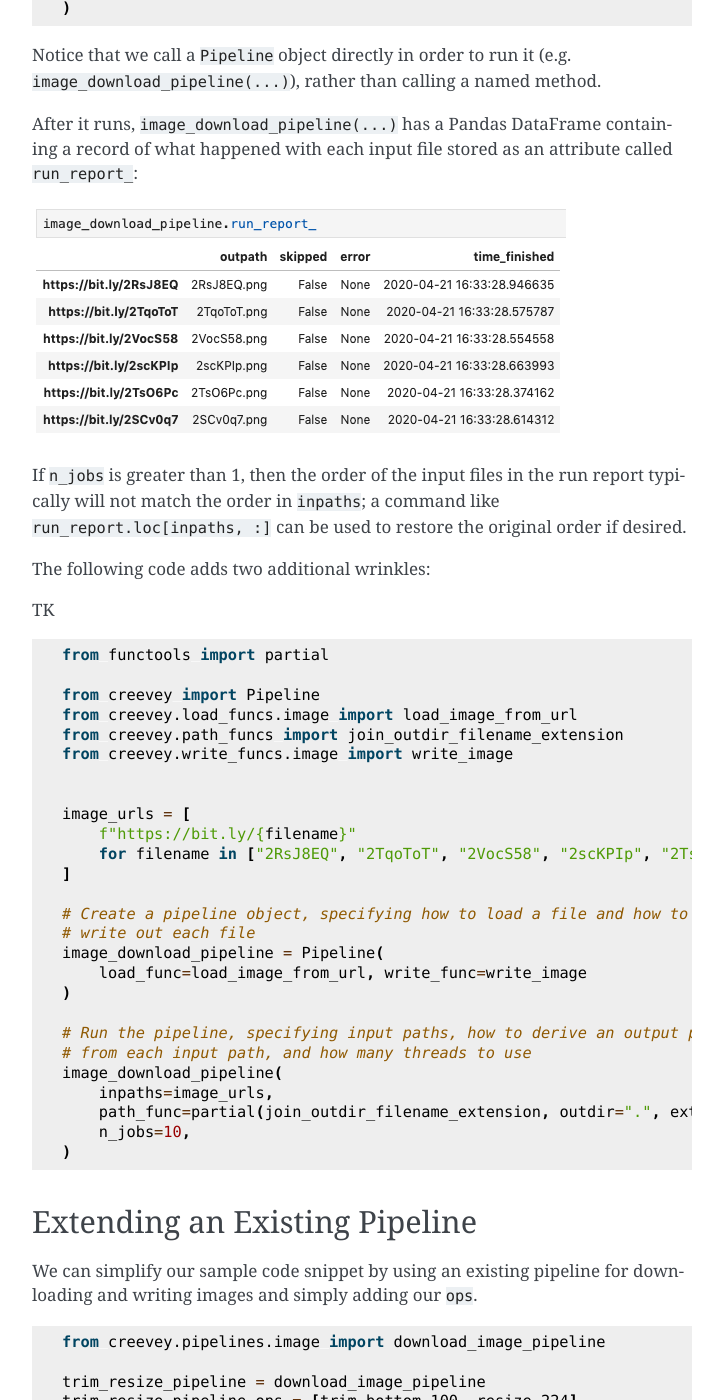
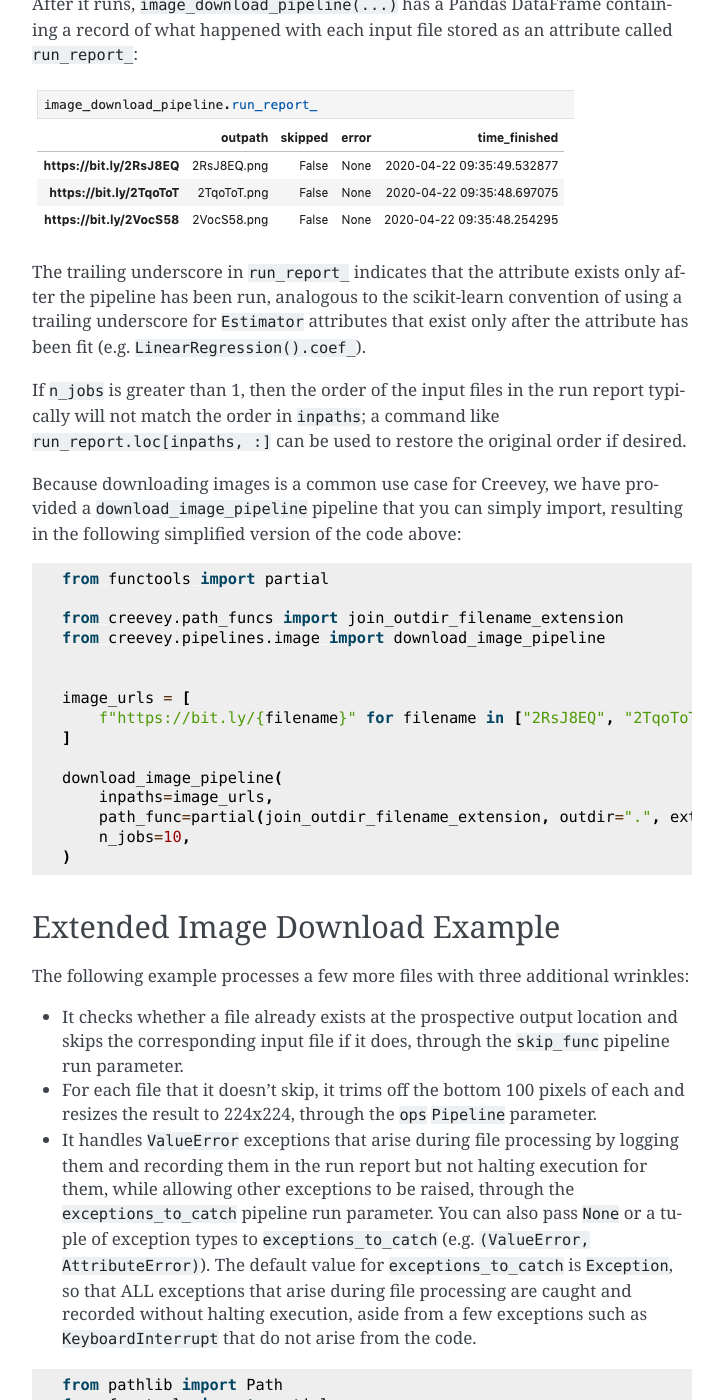
Before and after one commit to ShopRunner/wildebeest, a Sphinx documentation site: the page built from docs/quickstart.rst, in a window 1280 px wide and 1400 px high, scrolled down 868 px. Shown: the whole window, without its empty margins (388-1111 px from the left). Built offline with Sphinx 7.4.7, drawn with Linux system fonts in a browser that asks for light colours; some of the changed text lies outside the part shown.

Commit message:
Improve docs

```diff
--- a/docs/api.rst
+++ b/docs/api.rst
@@ -1,7 +1,7 @@
 API
 ===
 
-Generally, each module has a submodule which shares its name that defines generic components and an `image` submodule that defines components for working with images. Items in the former are imported into the module namespace, so that you can write e.g. from `creevey.path_funcs import combine_outdir_dirname_extension` rather than `from creevey.path_funcs.path_funcs import combine_outdir_dirname_extension`.
+Generally, each module has a submodule which shares its name that defines generic components and an ``image`` submodule that defines components for working with images. Items in the former are imported into the module namespace, so that you can write e.g. from ``creevey.path_funcs import combine_outdir_dirname_extension`` rather than ``from creevey.path_funcs.path_funcs import combine_outdir_dirname_extension``.
 
 pipelines
 ---------
--- a/docs/quickstart.rst
+++ b/docs/quickstart.rst
@@ -2,8 +2,8 @@
 Quickstart
 ==========
 
-Basic Example: Downloading Images
-^^^^^^^^^^^^^^^^^^^^^^^^^^^^^^^^^
+Basic Image Download Example
+----------------------------
 
 The following code uses a fairly minimal Creevey pipeline to download a list of images to the current working directory as PNGs, parallelizing across up to ten threads.
 
@@ -17,57 +17,8 @@
     from creevey.write_funcs.image import write_image
 
 
-    # Create a pipeline object, specifying how to load a file and how to
-    # write out each file
-    image_download_pipeline = Pipeline(
-        load_func=load_image_from_url, write_func=write_image
-    )
-
-    # Run the pipeline, specifying input paths, how to derive an output path
-    # from each input path, and how many threads to use
-    image_download_pipeline(
-        inpaths=[
-            f"https://bit.ly/{filename}"
-            for filename in [
-                "2RsJ8EQ",
-                "2TqoToT",
-                "2VocS58",
-                "2scKPIp",
-                "2TsO6Pc",
-                "2SCv0q7",
-            ]
-        ],
-        path_func=partial(join_outdir_filename_extension, outdir=".", extension=".png"),
-        n_jobs=10,
-    )
-
-Notice that we call a ``Pipeline`` object directly in order to run it (e.g. ``image_download_pipeline(...)``), rather than calling a named method.
-
-After it runs, ``image_download_pipeline(...)`` has a Pandas DataFrame containing a record of what happened with each input file stored as an attribute called ``run_report_``:
-
-.. image:: ./images/image_download_pipeline_run_report.png
-   :target: ./images/image_download_pipeline_run_report.png
-   :alt:
-
-If ``n_jobs`` is greater than 1, then the order of the input files in the run report typically will not match the order in ``inpaths``\ ; a command like ``run_report.loc[inpaths, :]`` can be used to restore the original order if desired.
-
-The following code adds two additional wrinkles:
-
-TK
-
-.. code-block:: python
-
-    from functools import partial
-
-    from creevey import Pipeline
-    from creevey.load_funcs.image import load_image_from_url
-    from creevey.path_funcs import join_outdir_filename_extension
-    from creevey.write_funcs.image import write_image
-
-
     image_urls = [
-        f"https://bit.ly/{filename}"
-        for filename in ["2RsJ8EQ", "2TqoToT", "2VocS58", "2scKPIp", "2TsO6Pc", "2SCv0q7",]
+        f"https://bit.ly/{filename}" for filename in ["2RsJ8EQ", "2TqoToT", "2VocS58"]
     ]
 
     # Create a pipeline object, specifying how to load a file and how to
@@ -84,10 +35,97 @@
         n_jobs=10,
     )
 
-Extending an Existing Pipeline
-^^^^^^^^^^^^^^^^^^^^^^^^^^^^^^
+Notice that we call a ``Pipeline`` object directly in order to run it (e.g. ``image_download_pipeline(...)``), rather than calling a named method.
 
-We can simplify our sample code snippet by using an existing pipeline for downloading and writing images and simply adding our ``ops``.
+After it runs, ``image_download_pipeline(...)`` has a Pandas DataFrame containing a record of what happened with each input file stored as an attribute called ``run_report_``:
+
+.. image:: ./images/image_download_pipeline_run_report.png
+   :target: ./images/image_download_pipeline_run_report.png
+   :alt:
+
+The trailing underscore in ``run_report_`` indicates that the attribute exists only after the pipeline has been run, analogous to the scikit-learn convention of using a trailing underscore for ``Estimator`` attributes that exist only after the attribute has been fit (e.g. ``LinearRegression().coef_``).
+
+If ``n_jobs`` is greater than 1, then the order of the input files in the run report typically will not match the order in ``inpaths``\ ; a command like ``run_report.loc[inpaths, :]`` can be used to restore the original order if desired.
+
+Because downloading images is a common use case for Creevey, we have provided a ``download_image_pipeline`` pipeline that you can simply import, resulting in the following simplified version of the code above:
+
+.. code-block:: python
+
+    from functools import partial
+
+    from creevey.path_funcs import join_outdir_filename_extension
+    from creevey.pipelines.image import download_image_pipeline
+
+
+    image_urls = [
+        f"https://bit.ly/{filename}" for filename in ["2RsJ8EQ", "2TqoToT", "2VocS58"]
+    ]
+
+    download_image_pipeline(
+        inpaths=image_urls,
+        path_func=partial(join_outdir_filename_extension, outdir=".", extension=".png"),
+        n_jobs=10,
+    )
+
+Extended Image Download Example
+-------------------------------
+
+The following example processes a few more files with three additional wrinkles:
+
+- It checks whether a file already exists at the prospective output location and skips the corresponding input file if it does, through the ``skip_func`` pipeline run parameter.
+- For each file that it doesn't skip, it trims off the bottom 100 pixels of each and resizes the result to 224x224, through the ``ops`` ``Pipeline`` parameter.
+- It handles ``ValueError`` exceptions that arise during file processing by logging them and recording them in the run report but not halting execution for them, while allowing other exceptions to be raised, through the ``exceptions_to_catch`` pipeline run parameter. You can also pass ``None`` or a tuple of exception types to ``exceptions_to_catch`` (e.g. ``(ValueError, AttributeError)``). The default value for ``exceptions_to_catch`` is ``Exception``, so that ALL exceptions that arise during file processing are caught and recorded without halting execution, aside from a few exceptions such as ``KeyboardInterrupt`` that do not arise from the code.
+
+.. code-block:: python
+
+    from pathlib import Path
+    from functools import partial
+
+    from creevey import Pipeline
+    from creevey.load_funcs.image import load_image_from_url
+    from creevey.ops.image import resize
+    from creevey.write_funcs.image import write_image
+    from creevey.path_funcs import join_outdir_filename_extension
+
+
+    image_urls += [
+        f"https://bit.ly/{filename}"
+        for filename in ["2scKPIp", "2TsO6Pc", "2SCv0q7", "xyz"]
+    ]
+
+    trim_resize_pipeline = Pipeline(
+        load_func=load_image_from_url,
+        # provide image-processing functions
+        ops=[lambda image: image[:-100, :], partial(resize, shape=(224, 224))],
+        write_func=write_image,
+    )
+
+    trim_resize_pipeline(
+        inpaths=image_urls,
+        path_func=partial(join_outdir_filename_extension, outdir=".", extension=".png"),
+        n_jobs=10,
+        # skip files that have already been downloaded
+        skip_func=lambda inpath, outpath: Path(outpath).is_file(),
+        # log and record ``ValueError``s but do not halt execution for them.
+        # Default behavior is to catch all errors that inherit from ``Exception``!
+        exceptions_to_catch=ValueError,
+    )
+
+Here is the resulting run report:
+
+.. image:: ./images/trim_resize_pipeline_run_report.png
+   :target: ./images/trim_resize_pipeline_run_report.png
+   :alt:
+
+We can see that the first three files were skipped because they had already been downloaded; note that as a result, they have NOT been trimmed and resized. If we had not provided a ``skip_func``, then the existing local copies would have been overwritten with trimmed and resized versions.
+
+In addition, the last file had a bad URL, resulting in a ``ValueError``. The value in the table for the "error" column in that row is the resulting ``ValueError`` exception itself:
+
+.. image:: ./images/trim_resize_error.png
+   :target: ./images/trim_resize_error.png
+   :alt:
+
+We could simplify the code above by using the provided ``download_image_pipeline`` and simply adding our ``ops``.
 
 .. code-block:: python
 
@@ -96,15 +134,12 @@
    trim_resize_pipeline = download_image_pipeline
    trim_resize_pipeline.ops = [trim_bottom_100, resize_224]
 
-More generally, it is easy to modify an existing ``Pipeline`` object simply by modifying the relevant attributes.
+More generally, you can modify attributes of an existing ``Pipeline`` object.
 
-Adding Custom Reporting
------------------------
+Custom Reporting Example
+------------------------
 
-Example: Recording Image Properties
-^^^^^^^^^^^^^^^^^^^^^^^^^^^^^^^^^^^
-
-When a ``Pipeline`` object is called, it returns a "run report" with general information about what happened during the run. The ``CustomReportingPipeline`` allows you to add additional information to these reports by adding to them within your ``load_func``\ , ``ops``\ , and ``write_func``. For instance, when processing a set of image files you might wish to record each image's mean brightness while you already have it open so that you can later experiment with removing washed-out images from your dataset. Here is an example of a ``CustomReportingPipeline`` that uses a built-in ``report_mean_brightness`` function to record the brightness of each image and a custom ``report_is_grayscale`` function to record whether or not it is grayscale. The pipeline runs those functions on each image during the download process and returns their outputs in the final run report.
+The ``CustomReportingPipeline`` class allows you to add additional information to your run reports reports by adding to them within your ``load_func``, ``ops``, and ``write_func``. For instance, when processing a set of image files you might wish to record each image's mean brightness while you already have it open so that you can later experiment with removing washed-out images from your dataset. Here is an example of a ``CustomReportingPipeline`` that uses a built-in ``report_mean_brightness`` function to record the brightness of each image and a custom ``report_is_grayscale`` function to record whether or not it is grayscale. The pipeline runs those functions on each image during the download process and returns their outputs in the final run report.
 
 .. code-block:: python
 
@@ -117,83 +152,79 @@
     from creevey.path_funcs import join_outdir_filename_extension
     from creevey.write_funcs.image import write_image
 
-    @get_report_output_decorator(key='is_grayscale')
+
+    @get_report_output_decorator(key="is_grayscale")
     def report_is_grayscale(image):
         return image.ndim == 2
 
-    # report_mean_brightness is part of Creevey, report_is_grayscale is custom
-    pipeline = CustomReportingPipeline(
-        load_func=load_image_from_url, ops=[report_mean_brightness, report_is_grayscale], write_func=write_image
+
+    custom_reporting_pipeline = CustomReportingPipeline(
+        load_func=load_image_from_url,
+        ops=[report_mean_brightness, report_is_grayscale],
+        write_func=write_image,
     )
 
-    image_filenames = ['2RsJ8EQ', '2TqoToT', '2VocS58', '2scKPIp', '2TsO6Pc', '2SCv0q7']
-    image_urls = [f'https://bit.ly/{filename}' for filename in image_filenames]
-
-    keep_filename_png_in_cwd = partial(
-        join_outdir_filename_extension, outdir='.', extension='.png'
-    )
-    pipeline(
+    custom_reporting_pipeline(
         inpaths=image_urls,
-        path_func=keep_filename_png_in_cwd,
+        path_func=partial(join_outdir_filename_extension, outdir=".", extension=".png"),
         n_jobs=1,
     )
 
 Here is the resulting run report:
 
-
-.. image:: ./images/run_report_image_custom_reporting.png
-   :target: ./images/run_report_image_custom_reporting.png
+.. image:: ./images/custom_reporting_pipeline_run_report.png
+   :target: ./images/custom_reporting_pipeline_run_report.png
    :alt:
 
+Note that if we use ``skip_func`` to skip files in a ``CustomReportingPipeline``, then custom information about those files will not be included in the run report.
 
-Non-Image Example: Text Scraping
---------------------------------
+Text Scraping Example
+---------------------
 
 Creevey is not limited to images! It applies anywhere you want to process data from many sources. For instance, we can use it to scrape online text. The example below uses it to get titles and crude word counts for four blog posts.
 
 .. code-block:: python
 
-   import re
-   import urllib.request
+    import re
+    import urllib.request
 
-   from creevey import CustomReportingPipeline
-   from creevey.ops import get_report_output_decorator
+    from creevey import CustomReportingPipeline
+    from creevey.ops import get_report_output_decorator
 
-   URLS = [
-       "http://gandenberger.org/2019/10/29/evaluating-classification-models-part-1-weighing-false-positives-against-false-negatives/",
-       "http://gandenberger.org/2019/11/20/evaluating-classification-models-part-2-the-sufficiency-of-precision-and-recall/",
-       "http://gandenberger.org/2019/11/22/evaluating-classification-models-part-3-f_beta-and-other-weighted-pythagorean-means-of-precision-and-recall/",
-       "http://gandenberger.org/2019/12/03/evaluating-classification-models-part-4/",
-   ]
+    URLS = [
+        "http://gandenberger.org/2019/10/29/evaluating-classification-models-part-1-weighing-false-positives-against-false-negatives/",
+        "http://gandenberger.org/2019/11/20/evaluating-classification-models-part-2-the-sufficiency-of-precision-and-recall/",
+        "http://gandenberger.org/2019/11/22/evaluating-classification-models-part-3-f_beta-and-other-weighted-pythagorean-means-of-precision-and-recall/",
+        "http://gandenberger.org/2019/12/03/evaluating-classification-models-part-4/",
+    ]
 
 
-   def read_from_url(url, *args, **kwargs):
-       return str(urllib.request.urlopen(url).read())
+    def read_from_url(url, *args, **kwargs):
+        return str(urllib.request.urlopen(url).read())
 
 
-   @get_report_output_decorator(key="title")
-   def record_title(html):
-       return re.search(r'<meta property="og:title" content="(.*?)" />', html).group(1)
+    @get_report_output_decorator(key="title")
+    def record_title(html):
+        return re.search(r'<meta property="og:title" content="(.*?)" />', html).group(1)
 
 
-   @get_report_output_decorator(key="word_count")
-   def count_words(html):
-       return len(html.split())
+    @get_report_output_decorator(key="word_count")
+    def count_words(html):
+        return len(html.split())
 
 
-   def do_nothing(*args, **kwargs):
-       pass
+    def do_nothing(*args, **kwargs):
+        pass
 
 
-   pipeline = CustomReportingPipeline(
-       load_func=read_from_url, ops=[record_title, count_words], write_func=do_nothing,
-   )
+    text_pipeline = CustomReportingPipeline(
+        load_func=read_from_url, ops=[record_title, count_words], write_func=do_nothing,
+    )
 
-   pipeline(inpaths=URLS, path_func=do_nothing, n_jobs=4)
+    text_pipeline(inpaths=URLS, path_func=do_nothing, n_jobs=4)
 
 Here is the resulting run report:
 
-
-.. image:: ./images/run_report_text.png
-   :target: ./images/run_report_text.png
+.. image:: ./images/text_pipeline_run_report.png
+   :target: ./images/text_pipeline_run_report.png
    :alt:
```
Also changed, not shown: CHANGELOG.md (+3 -3 lines), docs/images/custom_reporting_pipeline_run_report.png (added), docs/images/image_download_pipeline_run_report.png, docs/images/run_report_image.png (deleted), docs/images/run_report_image_custom_reporting.png (deleted), docs/images/run_report_text.png (deleted), docs/images/text_pipeline_run_report.png (added), docs/images/trim_resize_error.png (added), docs/images/trim_resize_pipeline_run_report.png (added), 1 other file.
